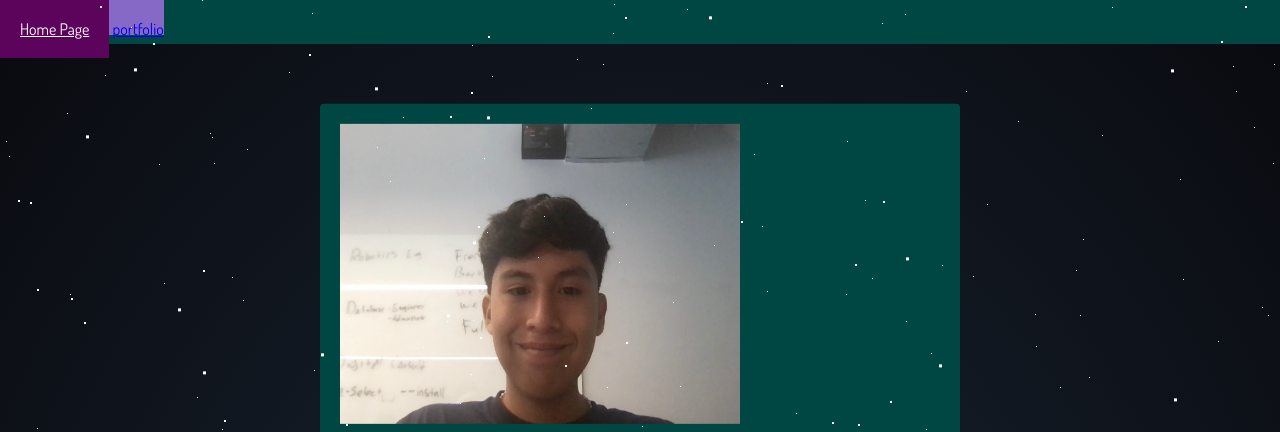
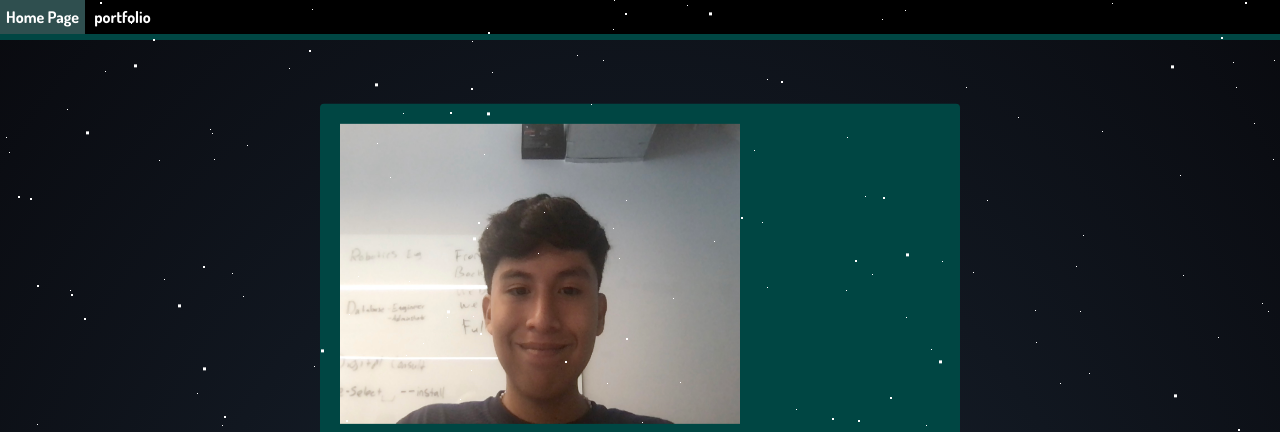
Before and after one commit to atamayosteam/atamayosteam.github.io, a plain HTML site: page index.html in a window 1280 px wide. Shown: the top 432 px of the page. Drawn offline with nearby package versions, Linux system fonts and the light colour scheme.

Commit message:
sadsadsadas

```diff
--- a/styles.css
+++ b/styles.css
@@ -46,18 +46,21 @@ main {
     }
 
     #navbar {
-        background-color: rgb(134, 104, 198);
-        color: rgb(81, 9, 120);
-        height: 35px;
-        display: inline-block;
-     }
-    #navbar > a:hover {
-        display: inline-block;
-        color: white;
-        padding: 20px;
-        background-color: rgb(92, 3, 92);
+      background-color: black;
+      color: white;
+  }
 
-    }
+  #navbar > a {
+      display: inline-block;
+      padding: 8px 6px;
+      color: white;
+      text-decoration: none;
+      font-weight: bold;
+  }
+
+  #navbar > a:hover {
+      background-color: darkslategray;
+  }
 
     @media screen and (max-width: 480p){
         #my_photo {
```
